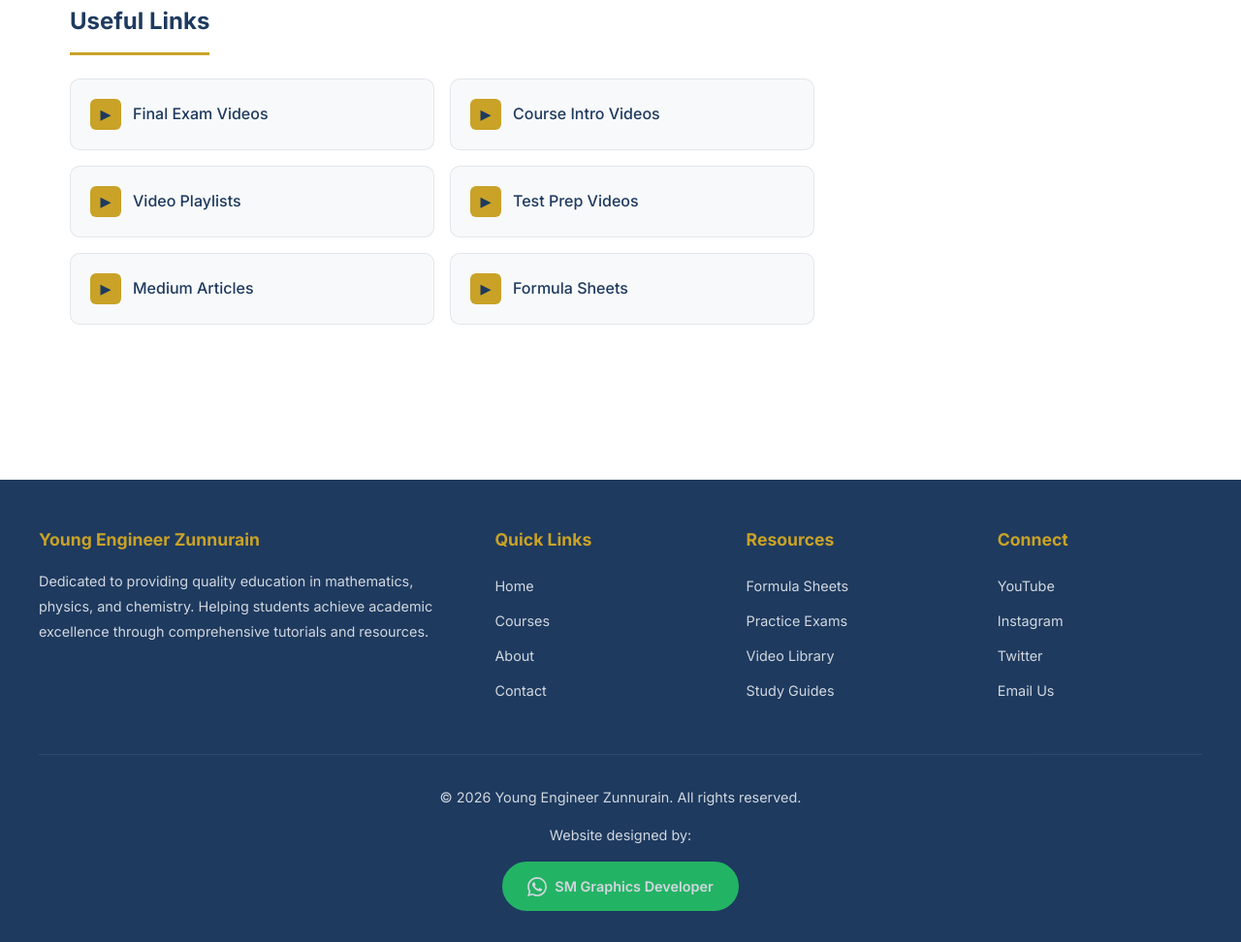
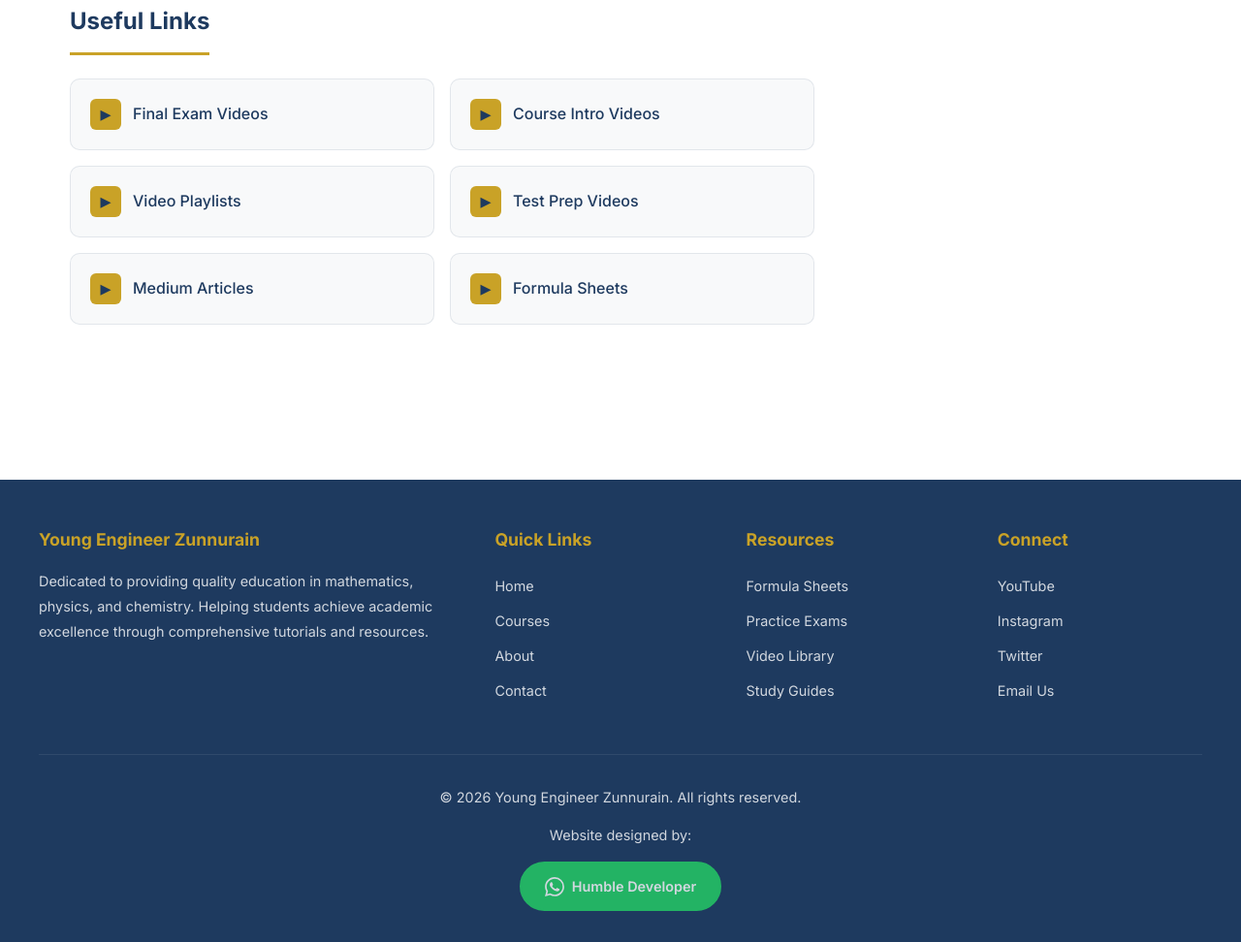
Before and after one commit to Humblerano/zunnurain, a plain HTML site: page index.html in a window 1280 px wide. Shown: the part 1850-2822 px from the top of the page at 97% size. Drawn offline with Linux system fonts and the light colour scheme.

Commit message:
Update index.html

```diff
--- a/index.html
+++ b/index.html
@@ -1045,7 +1045,7 @@
                     <svg viewBox="0 0 24 24" xmlns="http://www.w3.org/2000/svg">
                         <path d="M17.472 14.382c-.297-.149-1.758-.867-2.03-.967-.273-.099-.471-.148-.67.15-.197.297-.767.966-.94 1.164-.173.199-.347.223-.644.075-.297-.15-1.255-.463-2.39-1.475-.883-.788-1.48-1.761-1.653-2.059-.173-.297-.018-.458.13-.606.134-.133.298-.347.446-.52.149-.174.198-.298.298-.497.099-.198.05-.371-.025-.52-.075-.149-.669-1.612-.916-2.207-.242-.579-.487-.5-.669-.51-.173-.008-.371-.01-.57-.01-.198 0-.52.074-.792.372-.272.297-1.04 1.016-1.04 2.479 0 1.462 1.065 2.875 1.213 3.074.149.198 2.096 3.2 5.077 4.487.709.306 1.262.489 1.694.625.712.227 1.36.195 1.871.118.571-.085 1.758-.719 2.006-1.413.248-.694.248-1.289.173-1.413-.074-.124-.272-.198-.57-.347m-5.421 7.403h-.004a9.87 9.87 0 01-5.031-1.378l-.361-.214-3.741.982.998-3.648-.235-.374a9.86 9.86 0 01-1.51-5.26c.001-5.45 4.436-9.884 9.888-9.884 2.64 0 5.122 1.03 6.988 2.898a9.825 9.825 0 012.893 6.994c-.003 5.45-4.437 9.884-9.885 9.884m8.413-18.297A11.815 11.815 0 0012.05 0C5.495 0 .16 5.335.157 11.892c0 2.096.547 4.142 1.588 5.945L.057 24l6.305-1.654a11.882 11.882 0 005.683 1.448h.005c6.554 0 11.89-5.335 11.893-11.893a11.821 11.821 0 00-3.48-8.413Z"/>
                     </svg>
-                    SM Graphics Developer
+                    Humble Developer
                 </a>
             </div>
         </div>
```
